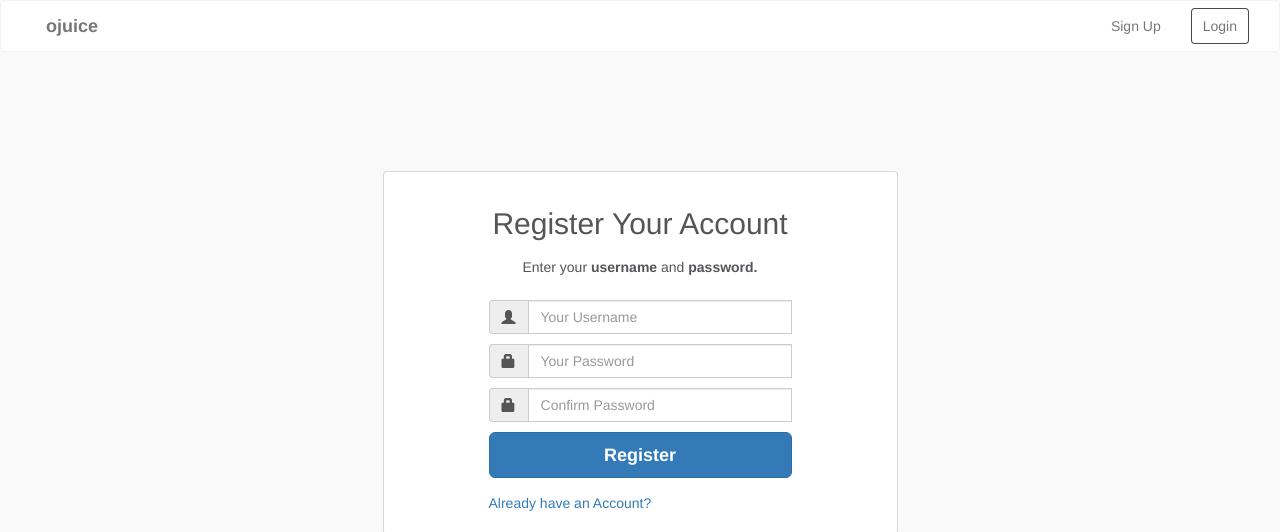
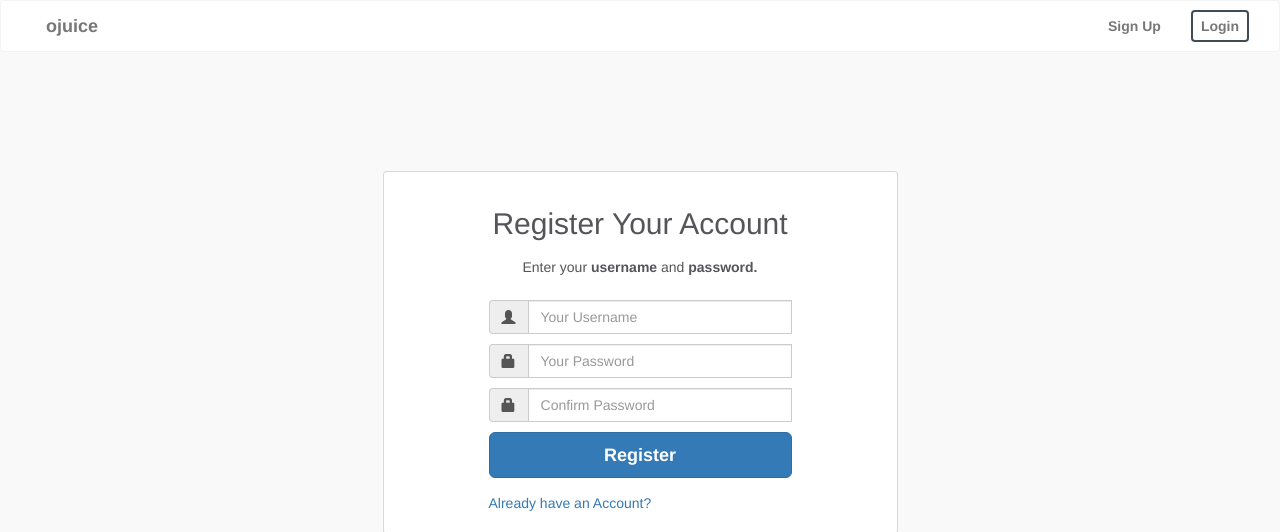
Before and after one commit to paulbellmann/ojuice, a Django app: page /accounts/register/ in a window 1280 px wide. Shown: the top 532 px of the page. Run offline with Django 3.2, Linux system fonts and the light colour scheme; some libraries are stand-ins or nearby versions.

Commit message:
= add minor css navbar tweaks

```diff
--- a/static/css/style.css
+++ b/static/css/style.css
@@ -103,11 +103,10 @@ li.ui-state-default:last-child{
     margin:0 -20px -10px -20px;
     padding: 10px 20px;
 }
-
 .navbar_button{
-    box-shadow: inset 0 0 0 1px #404B55;
+    box-shadow: inset 0 0 0 2px #404B55;
     border-radius: 4px;
-    padding: 10px 12px;
+    padding: 8px 10px;
 }
 .navbar-brand{
     padding: 15px 5px 15px 15px;
@@ -117,6 +116,9 @@ li.ui-state-default:last-child{
 .errorTxtContainer{
     padding: 0px 0px 10px 1px;
     color: #a94442;
+}
+li > a {
+    font-weight: 700;
 }
 
 @media screen and (max-width: 1024px) {
```
